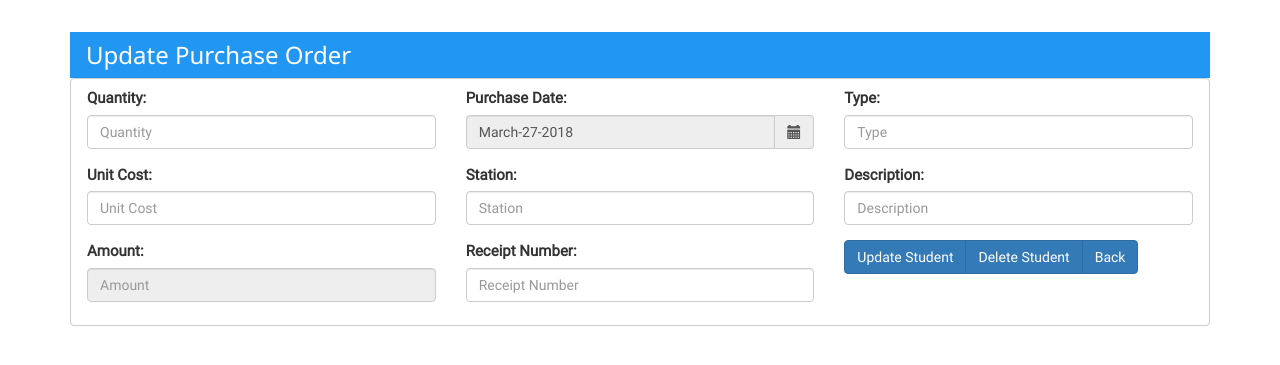
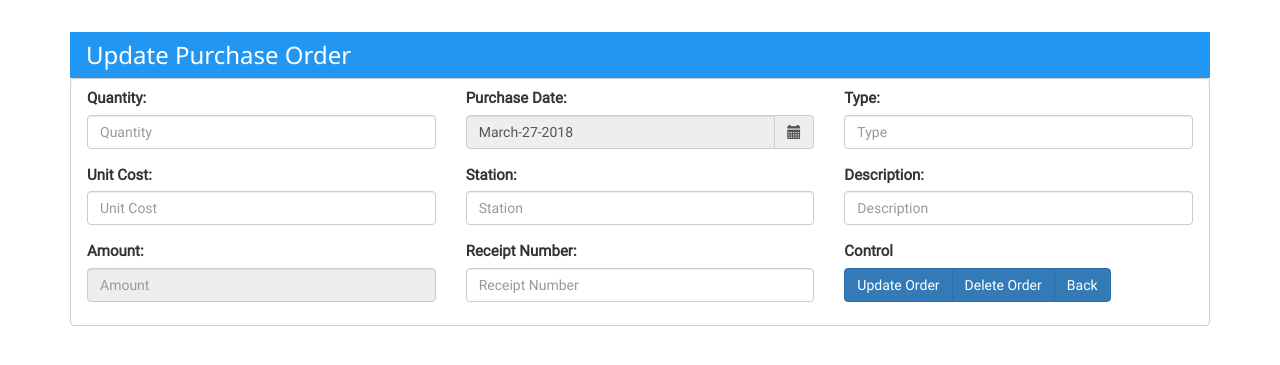
Before and after one commit to nanaakuffu/finishers, a PHP site: page /purchase_order.php in a window 1280 px wide. Shown: the part 51-416 px from the top of the page. Run offline with PHP 8.4, Linux system fonts and the light colour scheme; a user stored in the database is signed in; some libraries are stand-ins or nearby versions.

Commit message:
Added the purchase order form and adding to the database. Also added the display functionality.

```diff
--- a/login.php
+++ b/login.php
@@ -34,6 +34,7 @@
               $_SESSION['user_name'] = $_POST['user_name'];
               $_SESSION['full_name'] = $full_name;
               $_SESSION['auth'] = 'yes';
+              $_SESSION['is_admin'] = 1;
 
               $_SESSION['login_time'] = time();
 
--- a/login_page.php
+++ b/login_page.php
@@ -8,7 +8,7 @@
     $con = $db->connect_to_db();
 ?>
 
-<div class='w3-container row topstart'>
+<div class='w3-container row'>
   <div class='col-md-4'>
     <br />
   </div>
--- a/public_functions.php
+++ b/public_functions.php
@@ -107,39 +107,39 @@
                     <li class='dropdown'>
                         <a href='#' class='dropdown-toggle' data-toggle='dropdown'><i class='fa fa-graduation-cap fa-fw'></i> Stock <b class='glyphicon glyphicon-menu-down'></b></a>
                         <ul class='dropdown-menu'>";
-                            // if ($_SESSION['is_admin'] == 1 or $_SESSION['is_head'] == 1 or $_SESSION['is_form_teacher'] == 1) {
+                            if ($_SESSION['is_admin'] == 1 ) {
                                 echo "<li><a href='add_student.php'><span class='glyphicon glyphicon-user'></span> Add New Student </a></li>";
                                 echo "<li><a href='display_students.php'><i class='fa fa-fw fa-edit'></i> View and Edit Students </a></li>";
                                 // echo "<li class='divider'></li>";
-                            // }
+                            }
                   echo "</ul>
                     </li>
                     <li class='dropdown'>
                         <a href='#' class='dropdown-toggle' data-toggle='dropdown'><i class='fa fa-tasks'></i> Orders <b class='glyphicon glyphicon-menu-down'></b></a>
                         <ul class='dropdown-menu'>
                             <li>
-                                <a href='purchase_form.php'><i class='fa fa-fw fa-plus'></i> Add Purchase Order </a>
+                                <a href='purchase_order.php'><i class='fa fa-fw fa-plus'></i> Add Purchase Order </a>
                             </li>
                             <li>
-                                <a href='teachers_view.php'><i class='fa fa-fw fa-desktop'></i> View Purchase Orders </a>
+                                <a href='display_purchases.php'><i class='fa fa-fw fa-desktop'></i> View Purchase Orders </a>
                             </li>";
-                            // if ( $_SESSION['is_admin'] == 1 or $_SESSION['is_head'] == 1 or $_SESSION['is_form_teacher'] == 1 ) {
-                              echo "<li><a href='view_class_scores.php'><i class='fa fa-fw fa-plus'></i> Add Purchase Payment </a></li>";
-                            // }
+                            if ( $_SESSION['is_admin'] == 1) {
+                              echo "<li><a href='#'><i class='fa fa-fw fa-plus'></i> Add Purchase Payment </a></li>";
+                            }
                   echo "</ul>
                     </li>
                     <li class='dropdown'>
                         <a href='#' class='dropdown-toggle' data-toggle='dropdown'><i class='fa fa-fw fa-gear'></i> Settings <b class='glyphicon glyphicon-menu-down'></b></a>
                         <ul class='dropdown-menu'>
                             <li>";
-                            // if ($_SESSION['is_admin'] == 1 or $_SESSION['is_head'] == 1) {
+                            if ($_SESSION['is_admin'] == 1) {
                                 echo "<a href='create_users.php'><i class='fa fa-fw fa-user-plus'></i> Add New User </a>";
-                            // }
+                            }
                       echo "</li>
                             <li>";
-                            // if ($_SESSION['is_admin'] == 1) {
+                            if ($_SESSION['is_admin'] == 1) {
                                 echo "<a href='display_users.php'><i class='fa fa-fw fa-edit'></i> View and Edit Users </a>";
-                            // }
+                            }
                       echo "</li>
                             <li>
                                 <a href='change_password.php'><i class='fa fa-fw fa-key'></i> Change Password </a>
@@ -149,9 +149,9 @@
                             </li>
                             <li class='divider'></li>
                             <li>";
-                            // if ($_SESSION['is_admin'] == 1) {
+                            if ($_SESSION['is_admin'] == 1) {
                                 echo "<a href='down_page.php'><i class='fa fa-fw fa-database'></i> Back Up Database </a>";
-                            // }
+                            }
                       echo  "</li>
                         </ul>
                     </li>
@@ -208,21 +208,13 @@
                     'info': true,
                     'autoWidth': true
                   });
-                  $('#file_table').DataTable({
+                  $('#d_order').DataTable({
                     'paging': true,
                     'lengthChange': false,
                     'searching': true,
                     'ordering': true,
                     'info': true,
                     'autoWidth': true
-                  });
-                  $('#user_table').DataTable({
-                    'paging': true,
-                    'lengthChange': false,
-                    'searching': false,
-                    'ordering': true,
-                    'info': true,
-                    'autoWidth': false
                   });
                   $('#form_datetime').datepicker({
                     format: 'MM-dd-yyyy',
--- a/purchase_form.php
+++ b/purchase_form.php
@@ -1,7 +1,7 @@
 <?php
-  // if (isset($_GET['str'])) {
+  if (isset($_GET['up_orders'])) {
     session_start();
-  // }
+  }
 
   unset($_SESSION['update_order']);
 
@@ -16,8 +16,8 @@
   $db = new Database();
   $con = $db->connect_to_db();
 
-  if (isset($_GET['str'])) {
-    $purchase_order_id = decrypt_data($_GET['str']);
+  if (isset($_GET['po_id'])) {
+    $purchase_order_id = decrypt_data($_GET['po_id']);
     $_POST = $db->view_data($con, "tblpurchaseordertracker", "poID", $purchase_order_id );
     $_POST['add_order'] = 'Update Order';
     $_SESSION['update_order'] = TRUE;
@@ -28,14 +28,14 @@
     $_SESSION['update_order'] = TRUE;
   }
 
-  $quantity = (isset($_POST['add_order'])) ? $_POST['quantity'] : '' ;
-  $unit_cost = (isset($_POST['add_order'])) ? $_POST['unit_cost'] : '' ;
-  $amount = (isset($_POST['add_order'])) ? $_POST['amount'] : '' ;
-  $receipt_no = (isset($_POST['add_order'])) ? $_POST['amount'] : '' ;
-  $station = (isset($_POST['add_order'])) ? $_POST['station'] : '' ;
-  $date = (isset($_POST['add_order'])) ? date("F-j-Y", strtotime($_POST['date_of_birth'])) : date("F-j-Y");
-  $type = (isset($_POST['add_order'])) ? $_POST['type'] : '' ;
-  $description = (isset($_POST['add_order'])) ? $_POST['description'] : '' ;
+  $quantity = (isset($_POST['add_order'])) ? $_POST['poQuantity'] : '' ;
+  $unit_cost = (isset($_POST['add_order'])) ? $_POST['poUnitCost'] : '' ;
+  $amount = (isset($_POST['add_order'])) ? $_POST['poAmount'] : '' ;
+  $receipt_no = (isset($_POST['add_order'])) ? $_POST['poReceiptNo'] : '' ;
+  $station = (isset($_POST['add_order'])) ? $_POST['poStation'] : '' ;
+  $date = (isset($_POST['add_order'])) ? date("F-j-Y", strtotime($_POST['poDate'])) : date("F-j-Y");
+  $type = (isset($_POST['add_order'])) ? $_POST['poType'] : '' ;
+  $description = (isset($_POST['add_order'])) ? $_POST['poDescription'] : '' ;
 
   echo "<br />
         <div class='container topstart'>";
@@ -53,11 +53,11 @@
                 echo "<h3> Add Purchase Order </h3>";
               }
   echo "  </div>
-          <form class='w3-form w3-border w3-round' action='add_student.php' method='POST' id='poForm'>
+          <form class='w3-form w3-border w3-round' action='purchase_order.php' method='POST' id='poForm'>
             <div class='row'>
               <div class='col-sm-4'>";
-                if (isset($_SESSION['update_student'])) {
-                   echo "<input type='hidden' name='student_number' value='{$purchase_order_id}'>";
+                if (isset($_SESSION['update_order'])) {
+                   echo "<input type='hidden' name='poID' value='{$purchase_order_id}'>";
                 }
 
         echo "  <div class='form-group'>
@@ -122,15 +122,21 @@
                         </div>";
                 } else {
                   if ($_SESSION['is_admin']) {
-                    echo "<div class='btn-group'>
-                            <input class='btn btn-primary' type='submit' name='add_order' value='Update Student'>
-                            <input class='btn btn-primary' type='submit' name='add_order' value='Delete Student'>
-                            <a class='btn btn-primary' href='display_students.php'>Back</a>
+                    echo "<div class='form-group'>
+                            <label class='bitterlabel'> Control </label><br />
+                            <div class='btn-group'>
+                              <input class='btn btn-primary' type='submit' name='add_order' value='Update Order'>
+                              <input class='btn btn-primary' type='submit' name='add_order' value='Delete Order'>
+                              <a class='btn btn-primary' href='display_purchases.php'>Back</a>
+                            </div>
                           </div>";
                   } else {
-                    echo "<div class='btn-group'>
-                            <input class='btn btn-primary' type='submit' name='add_order' value='Update Student'>
-                            <a class='btn btn-primary' href='display_students.php'>Back</a>
+                    echo "<div class='form-group'>
+                            <label class='bitterlabel'> Control </label><br />
+                            <div class='btn-group'>
+                              <input class='btn btn-primary' type='submit' name='add_order' value='Update Order'>
+                              <a class='btn btn-primary' href='display_purchases.php'>Back</a>
+                            </div>
                           </div>";
                   }
                 }
--- a/purchase_order.php
+++ b/purchase_order.php
@@ -1,125 +1,116 @@
 <?php
-  /* Script name: users_page */
+  /* Script name: add student scores */
   session_start();
 
   require_once "db_functions.php";
   require_once "public_vars.php";
   require_once "public_functions.php";
 
-  if(!isset($_POST['add_order'])) {
+  if (!isset($_POST['add_order'])) {
     include_once "purchase_form.php";
     exit();
   } else {
+    // echo "<pre>", var_dump($_POST), "</pre>";
+    // echo strtotime($_POST['poDate']), "<br />";
+    // echo Date('Y-m-d', strtotime($_POST['poDate']));
       $errors = [];
 
-      foreach($_POST as $field => $value) {
-         /* Checking for invalid and empty data */
-         $value = trim($value);
-         if (preg_match("/user_name/i", $field)) {
-           if (!ereg("^[A-Za-z0-9].*", $value)) {
-             $errors[] = "<b>$value</b> is not a valid user name.,";
-           }
-         }
-         if ( preg_match("/name/i", $field)) {
-           if (!ereg("^[A-Za-z\-].*", $value )) {
-             $errors[] = "$value is not a valid name.";
-           }
-         }
-         if (preg_match("/password/i", $field)) {
-           if (strlen($value) < 8 ) {
-             $errors[] = "Password must be 8 characters or more.,";
-           }
+      foreach($_POST as $field=>$value) {
+         /* Checking for empty data */
+         if (!empty($_POST[$field])) {
+           /* Checking for invalid and empty data */
          }
        }
-      //  Extracting and sisplaying all the errors collected
+      //  Extracting and displaying all the errors collected
        if ( @sizeof($errors) > 0) {
           $error_message = "";
           foreach($errors as $field => $value) {
             $error_message .= "<li><i class='fa-li fa fa-check-square'></i>".$value." Please try again </li>";
           }
           $_SESSION['message'] = $error_message;
-
-          if (isset($_SESSION['update_user'])) {
-            $_SESSION['id'] = $_POST['user_name'];
+          if (isset($_SESSION['update_order'])) {
+            $_SESSION['poid'] = $_POST['poID'];
           }
-
-          include_once "users_page.php";
+          include_once "purchase_form.php";
           exit();
         } else {
-
           /* If the code gets here, it means the data is really clean */
           $db = new Database();
+
           $con = $db->connect_to_db();
 
           // This is an array that holds the keys of the wanted field names
-          $field_names_array = $db->get_field_names($con, "user_details");
-          $today_date = date('y-m-d');
-          $user_name = 'Admin'; //$_SESSION['user_name'];
+          $field_names_array = $db->get_field_names($con, "tblpurchaseordertracker");
 
-          switch ($_POST['submit']) {
+          switch ($_POST['add_order']) {
+            // Actually save the data from the form.
+            case 'Add Purchase Order':
 
-            case "Add New User":
-              $full_name = $_POST['first_name']." ".$_POST['middle_name']." ".$_POST['last_name'];
-              $_POST['user_password'] = encryption($_POST['user_password'], $full_name);
-              $_POST['added_by'] = $user_name; //$_SESSION['full_name'];
-              $_POST['date_added'] = date('y-m-d h:i:s');
+              // Reset the date for the database format
+              $_POST['poDate'] = Date("Y-m-d", strtotime($_POST['poDate']));
+
+              /* Remove unwanted field names that came from the form */
+              $_POST = filter_array($_POST, $field_names_array);
+
+              $_POST = secure_data_array($_POST);
+
+              // Check data redundancy
+              $fields = array('poQuantity', 'poUnitCost', 'poDate', 'poReceiptNo');
+              $criteria = filter_array($_POST, $fields);
+              $data_checked = $db->multiple_data_exists($con, "tblpurchaseordertracker", $fields, $criteria);
+
+              if (!$data_checked) {
+                  // Add new data
+                  $save_data = $db->add_new($con, $_POST, "tblpurchaseordertracker");
+
+                  if ($save_data) {
+                    // Add user acitivty
+                    $add_activity = $db->add_activity($con, $_SESSION['user_name'], 'Added a new order totalling '.$_POST['poAmount']);
+                    include_once 'purchase_form.php';
+                  }
+              } else {
+                  $_SESSION['message'] = "The data you are trying to add already exists!";
+                  // $_SESSION['id'] = $exam_id;
+                  include_once "purchase_form.php";
+              }
+              break;
+
+            case 'Update Order':
+              // Reset the date for the database format
+              $_POST['poDate'] = Date("Y-m-d", strtotime($_POST['poDate']));
 
               /* Removes unwanted field names that came from the form */
               $_POST = filter_array($_POST, $field_names_array);
 
-              if (!$db->data_exists($con, "user_details", "user_name", $_POST['user_name'])) {
-                // Actually save the data
-                $_POST = secure_data_array($_POST);
-                $save_data = $db->add_new($con, $_POST, "user_details");
+              $_POST = secure_data_array($_POST);
 
-                if ($save_data) {
-                  // Add user acitivty
-                  $add_activity = $db->add_activity($con, $_SESSION['user_name'], 'Added a new user: '.$_POST['user_name']);
-
-                  // If saving was possible try to set the access level
-                  $_SESSION['new_user'] = $_POST['user_name'];
-                  include_once 'user_query.php';
-                } else {
-                  $_SESSION['message'] = "<li><i class='fa-li fa fa-check-square'></i> ".SAVE_ERROR."</li>"; // Saving was not possible
-                  include_once "users_page.php";
-                }
-              } else {
-                $_SESSION['message'] = "<li><i class='fa-li fa fa-check-square'></i> User Name already exists </li>";
-                include_once "users_page.php";
-              }
-              break;
-
-            case 'Update User Details':
-              // Encyprt the password being sent to the databse
-              $_SESSION['full_name'] = $_POST['first_name']." ".$_POST['middle_name']." ".$_POST['last_name'];
-              // Update the encrypted password
-              $_POST['user_password'] = encryption($_POST['user_password'], $_SESSION['full_name']);
-              $_POST['edited_by'] = $_POST['user_name'];
-              $_POST['date_edited'] = date('y-m-d h:i:s');
-
-              /* Removes unwanted field names that came from the form */
-              $_POST = filter_array($_POST, $field_names_array);
-              // Secure data
-              $_POST = secure_data_array($_POST);
               // Update the data
-              $save_data = $db->update_data($con, $_POST, "user_details", "user_name", $_POST['user_name']);
+              $save_data = $db->update_data($con, $_POST, "tblpurchaseordertracker", "poID", $_POST['poID']);
 
               // Add user acitivty
-              $add_activity = $db->add_activity($con, $_SESSION['user_name'], 'Updated your account details');
+              $add_activity = $db->add_activity($con, $_SESSION['user_name'], 'Updated an order with receipt number '.$_POST['poReceiptNo']);
 
-              unset($_SESSION['update_user']);
-              unset($_SESSION['id']);
-
-              header("Location: index.php");
+              unset($_SESSION['update_order']);
+              unset($_SESSION['poid']);
+              header("Location: display_purchases.php");
               break;
 
             default:
-              # code...
+              $delete_data = $db->delete_data($con, "tblpurchaseordertracker", "poid", $_POST['poID']);
+
+              // Add user acitivty
+              $add_activity = $db->add_activity($con, $_SESSION['user_name'], 'Deleted an order with receipt number '.$_POST['poReceiptNo']);
+
+              if ($delete_data) {
+                header("Location: display_purchases.php");
+              } else {
+                echo DELETE_ERROR;
+              }
               break;
           }
 
-          // CLosing the database
-          $db->close_connection($con);
+         // Closing the database
+         $db->close_connection($con);
         }
   }
 
--- a/static/js/finishers.js
+++ b/static/js/finishers.js
@@ -10,15 +10,22 @@ function get_question(value) {
     })
 }
 
-function set_focus(){
+function set_focus() {
   document.index_search.search_value.focus();
 }
 
-function calculate_amount(quantity, unitcost, amount){
-  var quantity = parseFloat(quantity.value);
-  var unitcost = parseFloat(unitcost.value);
-  var amount = quantity * unitcost;
+function calculate_amount(id_quantity, id_unitcost, id_amount) {
+  var quantity = id_quantity.value;
+  var unitcost = parseFloat(id_unitcost.value);
+  var amount = (quantity * unitcost).toFixed(2);
+  // alert(amount);
+  id_amount.value = amount;
+}
 
-  // alert(amount);
-  amount.value = amount;
+function calculate_balance(id_amount, id_paid, id_balance){
+  var item_cost = id_amount.value;
+  var amount_paid = id_paid.value;
+  var balance = (item_cost - amount_paid).toFixed(2);
+
+  id_balance.value = balance;
 }
```
Also changed, not shown: display_purchases.php (added, +63 -0 lines).
